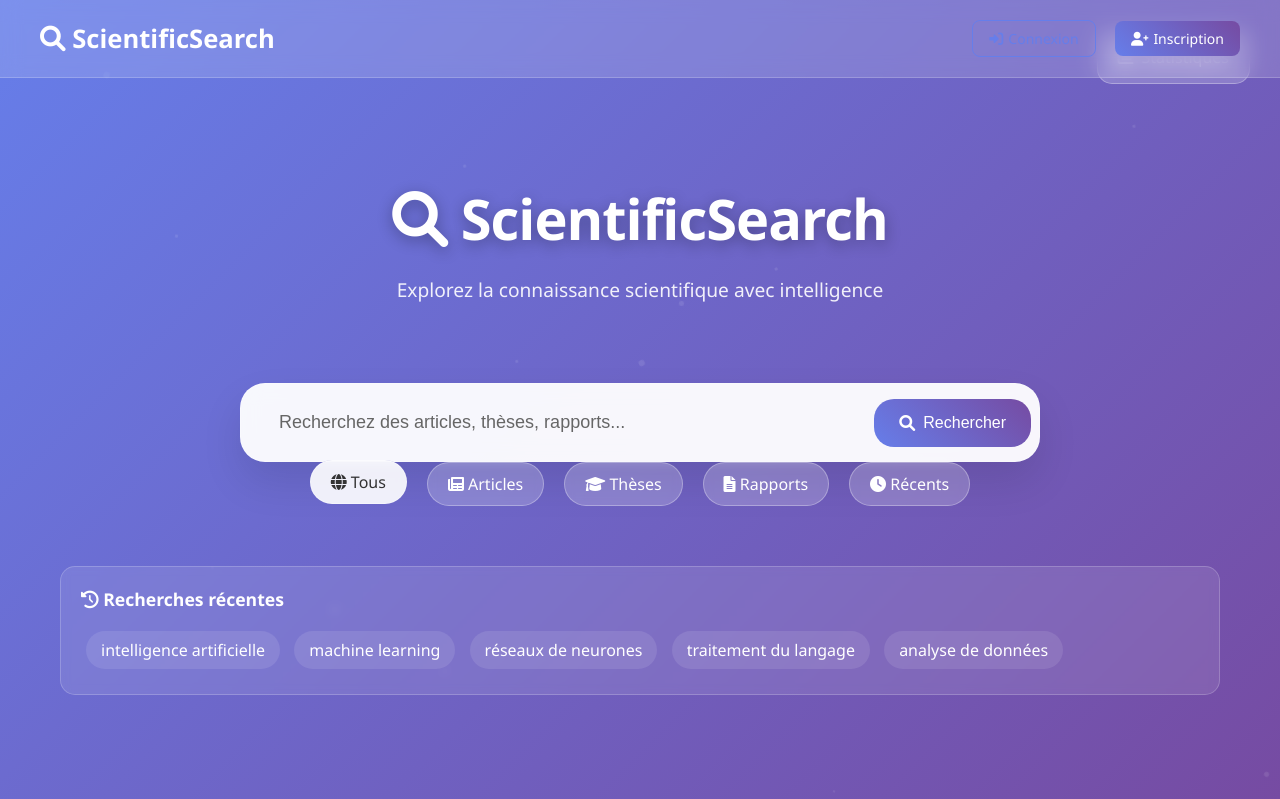
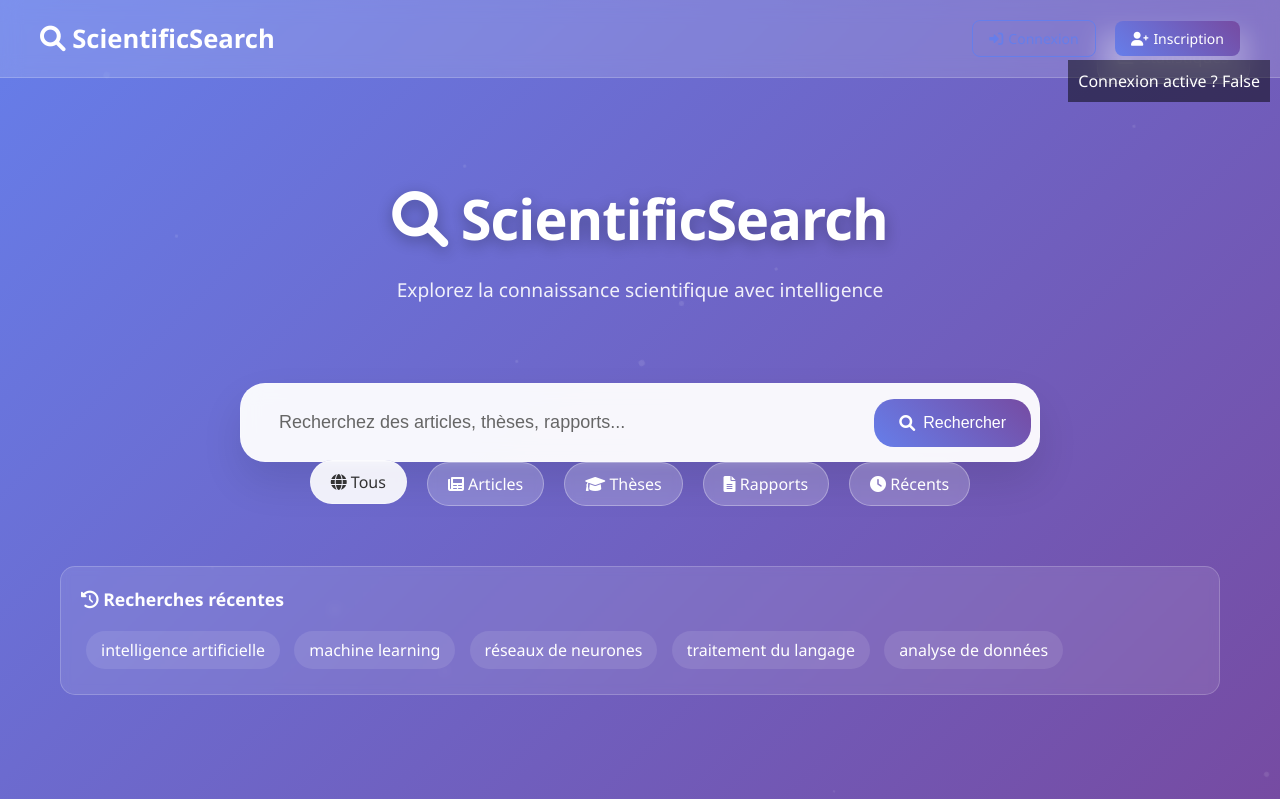
Before and after one commit to barromamadou/moteur_recherche, a Flask app: page / in a window 1280 px wide. Shown: the top 799 px of the page. Run offline with Flask 3, Linux system fonts and the light colour scheme.

Commit message:
modification

```diff
--- a/templates/index.html
+++ b/templates/index.html
@@ -461,6 +461,10 @@
 </head>
 
 <body>
+    <p style="color:white; padding: 10px; background: rgba(0,0,0,0.5); position: fixed; top: 60px; right: 10px; z-index: 2000;">
+        Connexion active ? {{ current_user.is_authenticated }}
+    </p>
+
     <nav class="top-bar">
     <div class="nav-container">
         <a href="/" class="nav-logo"><i class="fas fa-search"></i> ScientificSearch</a>
```
